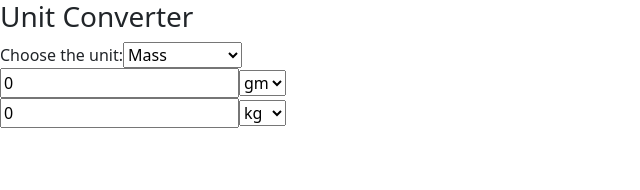
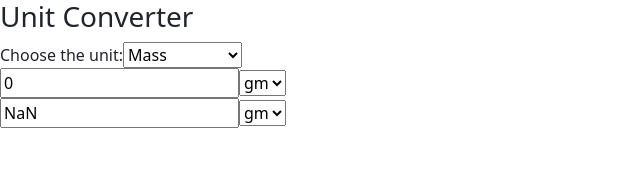
Before and after one commit to 111girish/Unit-converter, a React (Vite) app in the folder Unit converter/: page / in a window 1280 px wide. Shown: the top 190 px of the page, without its empty margins (0-640 px from the left). Built offline with nearby package versions, Linux system fonts and the light colour scheme.

Commit message:
Used useeffect in this

```diff
--- a/Unit converter/src/components/Converter.jsx
+++ b/Unit converter/src/components/Converter.jsx
@@ -2,12 +2,24 @@ import { convertLength, lengthConversion } from "../logic/length";
 import { massConversion, convertMass } from "../logic/mass";
 import { timeConversion, convertTime } from "../logic/time";
 import { convertTemp } from "../logic/temperature";
-import { useState } from "react";
+import { useEffect, useState } from "react";
 
 function Converter({ conversion }) {
   const [userValue, setUserValue] = useState(0);
   const [fromConvert, setFromConvert] = useState("gm");
   const [toConvert, setToConvert] = useState("kg");
+
+  useEffect(() => {
+    if (conversion === 'temperature'){
+      setFromConvert('c');
+      setToConvert('f');
+
+    } else {
+      setFromConvert('');
+      setToConvert('');
+    }
+  }, [conversion])
+
 
 
   let keys;
```
